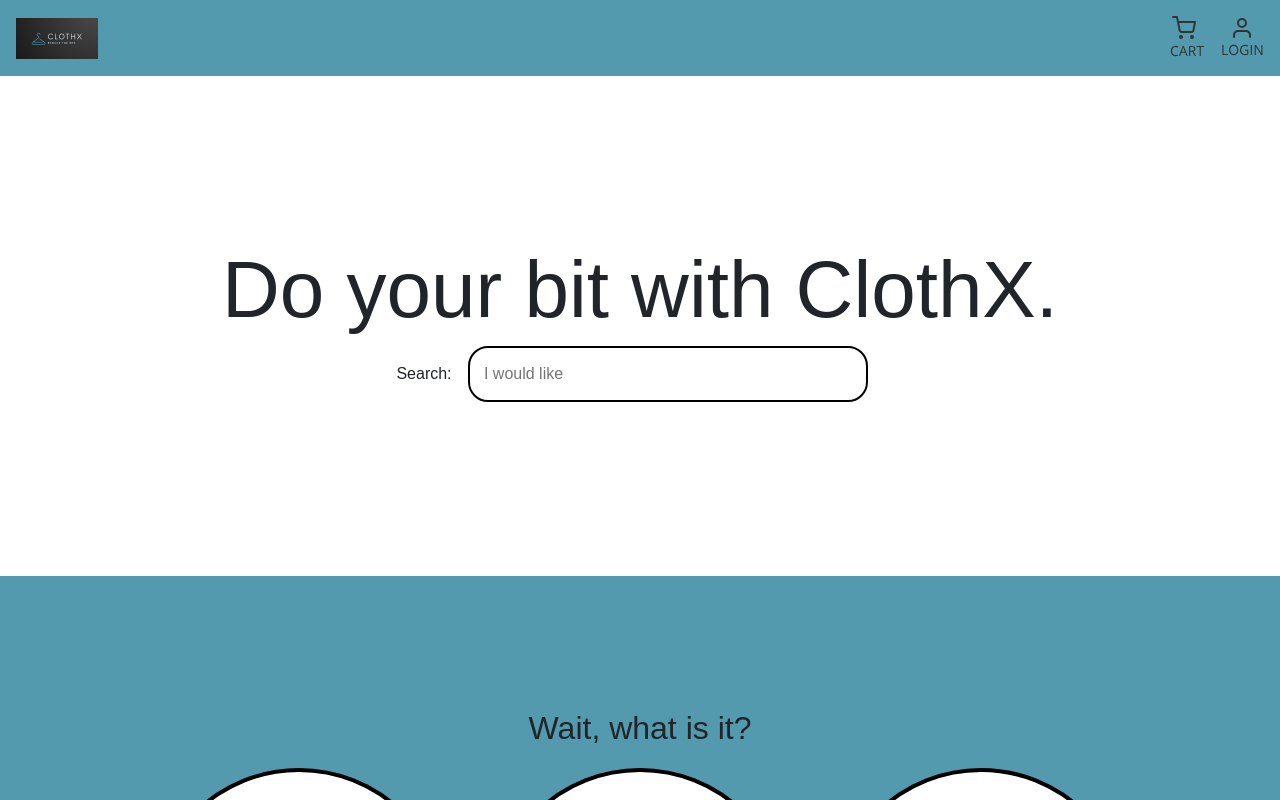
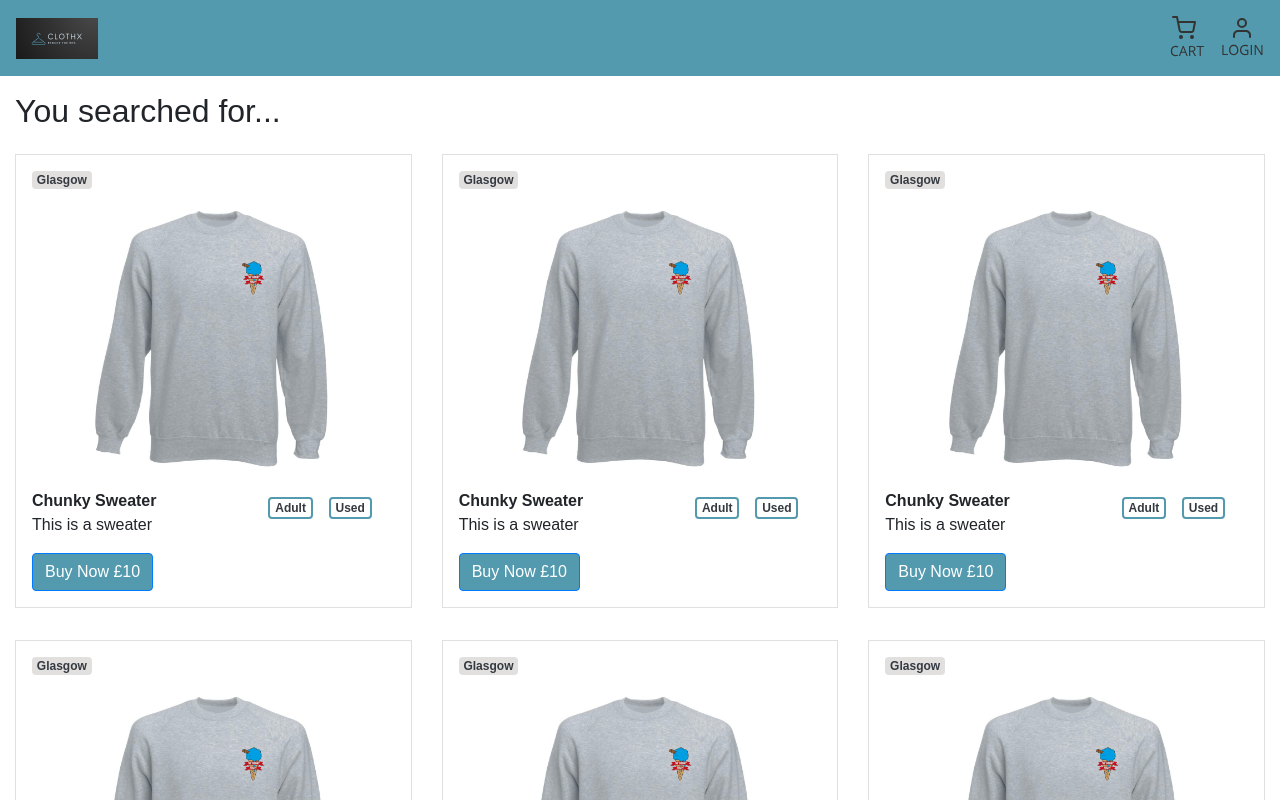
Before and after one commit to annahndr/cloth_x, a React (Create React App) app in the folder client/: page /search-results in a window 1280 px wide. Shown: the top 800 px of the page. Built offline with nearby package versions, Linux system fonts and the light colour scheme.

Commit message:
Adds search results page

```diff
--- a/client/src/App.js
+++ b/client/src/App.js
@@ -5,6 +5,7 @@
 import Login from "./pages/login/Login";
 import Cart from "./pages/cart/Cart";
 import Footer from "./components/footer/Footer";
+import SearchResults from "./pages/searchResults/SearchResults";
 
 import { library } from "@fortawesome/fontawesome-svg-core";
 import { fab } from "@fortawesome/free-brands-svg-icons";
@@ -17,6 +18,9 @@
         <Header />
 
         <Switch>
+          <Route path="/search-results">
+            <SearchResults />
+          </Route>
           <Route path="/login">
             <Login />
           </Route>
@@ -26,6 +30,7 @@
           <Route path="/">
             <Home />
           </Route>
+
         </Switch>
 
         <Footer />
--- /dev/null
+++ b/client/src/pages/searchResults/SearchResults.js
@@ -0,0 +1,83 @@
+import "./searchResults.scss";
+import ProductCard from "../../components/productCard/ProductCard";
+import Sweater from "../../assets/images/icecreamgreysweatersite.png";
+
+const SearchResults = () => {
+    const products = [
+        {
+            name: "Chunky Sweater",
+            description: "This is a sweater",
+            tags: ["Adult", "Used"],
+            price: "10",
+            image: Sweater,
+            location: "Glasgow",
+        },
+        {
+            name: "Chunky Sweater",
+            description: "This is a sweater",
+            tags: ["Adult", "Used"],
+            price: "10",
+            image: Sweater,
+            location: "Glasgow",
+        },
+        {
+            name: "Chunky Sweater",
+            description: "This is a sweater",
+            tags: ["Adult", "Used"],
+            price: "10",
+            image: Sweater,
+            location: "Glasgow",
+        },
+        {
+            name: "Chunky Sweater",
+            description: "This is a sweater",
+            tags: ["Adult", "Used"],
+            price: "10",
+            image: Sweater,
+            location: "Glasgow",
+        },
+        {
+            name: "Chunky Sweater",
+            description: "This is a sweater",
+            tags: ["Adult", "Used"],
+            price: "10",
+            image: Sweater,
+            location: "Glasgow",
+        },
+        {
+            name: "Chunky Sweater",
+            description: "This is a sweater",
+            tags: ["Adult", "Used"],
+            price: "10",
+            image: Sweater,
+            location: "Glasgow",
+        }
+    ];
+
+    return(
+        <div className="search-results">
+            <div className="col-12"><h2>You searched for...</h2></div>
+            <div className="results-container">
+                {searchResultsProducts(products)}
+            </div>
+        </div>
+    );
+};
+
+const searchResultsProducts = (products) => {
+    return products.map((product, i) => {
+        return (
+            <ProductCard
+                key={i}
+                name={product.name}
+                description={product.description}
+                tags={product.tags}
+                price={product.price}
+                image={product.image}
+                location={product.location}
+            />
+        );
+    });
+};
+
+export default SearchResults;
--- /dev/null
+++ b/client/src/pages/searchResults/searchResults.scss
@@ -0,0 +1,10 @@
+@import "../../styles/base/variables.scss";
+
+.results-container {
+    display: flex;
+    flex-wrap: wrap;
+}
+
+.search-results h2 {
+    margin-top: 1rem;
+}
```
